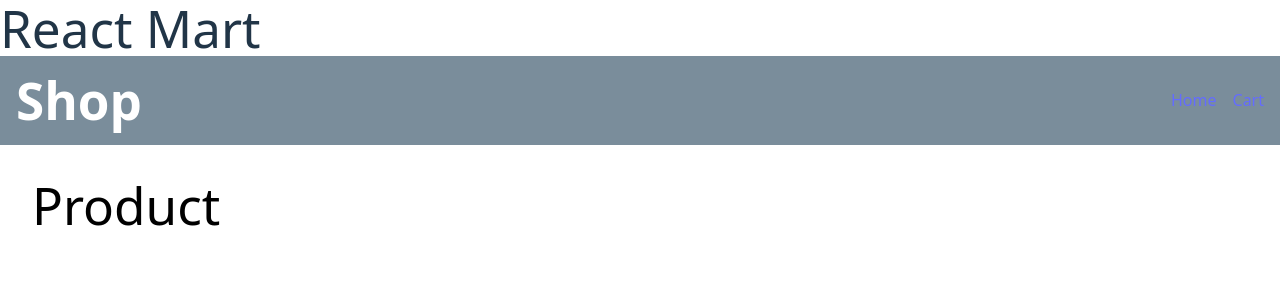
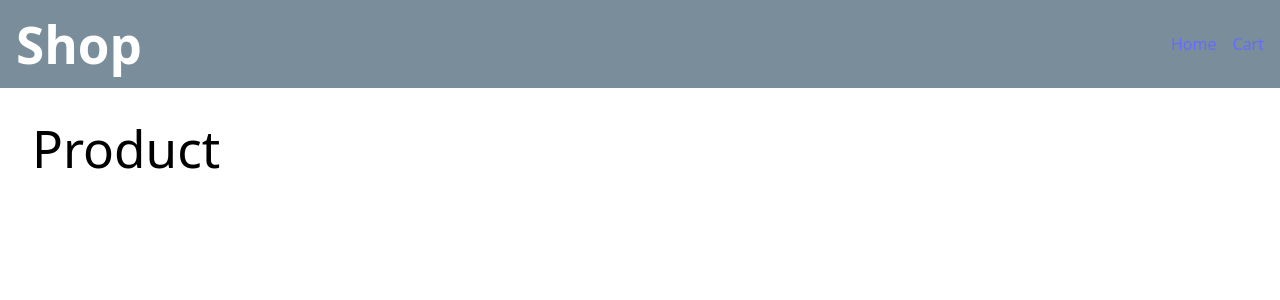
Before and after one commit to EthanEnigma/ReactMart, a React (Vite) app: page / in a window 1280 px wide. Shown: the top 300 px of the page. Built offline with nearby package versions, Linux system fonts and the light colour scheme.

Commit message:
Fix: Remove h1 from App.tsx

```diff
--- a/src/App.tsx
+++ b/src/App.tsx
@@ -6,8 +6,6 @@ import Cart from './pages/Cart';
 function App() {
   return (
     <div>
-      <header className="app-header">
-        <h1>React Mart</h1>
       <BrowserRouter>
         <Routes>
           <Route path="/" element={<Shop />} />
@@ -15,7 +13,6 @@ function App() {
           <Route path="/cart" element={<Cart />} />
         </Routes>
       </BrowserRouter>
-      </header>
     </div>
 
   )
```
Lines whose indentation alone changed are shown as unchanged.
